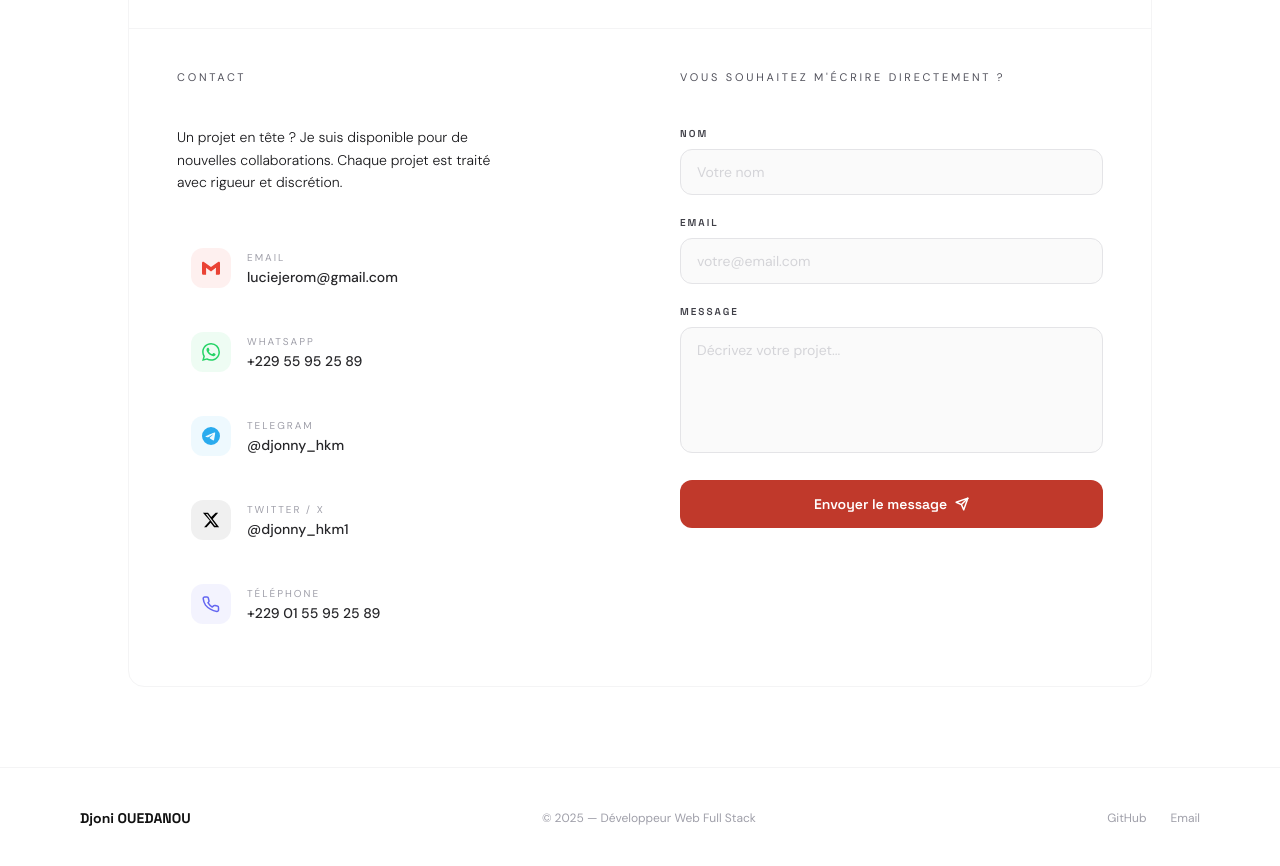
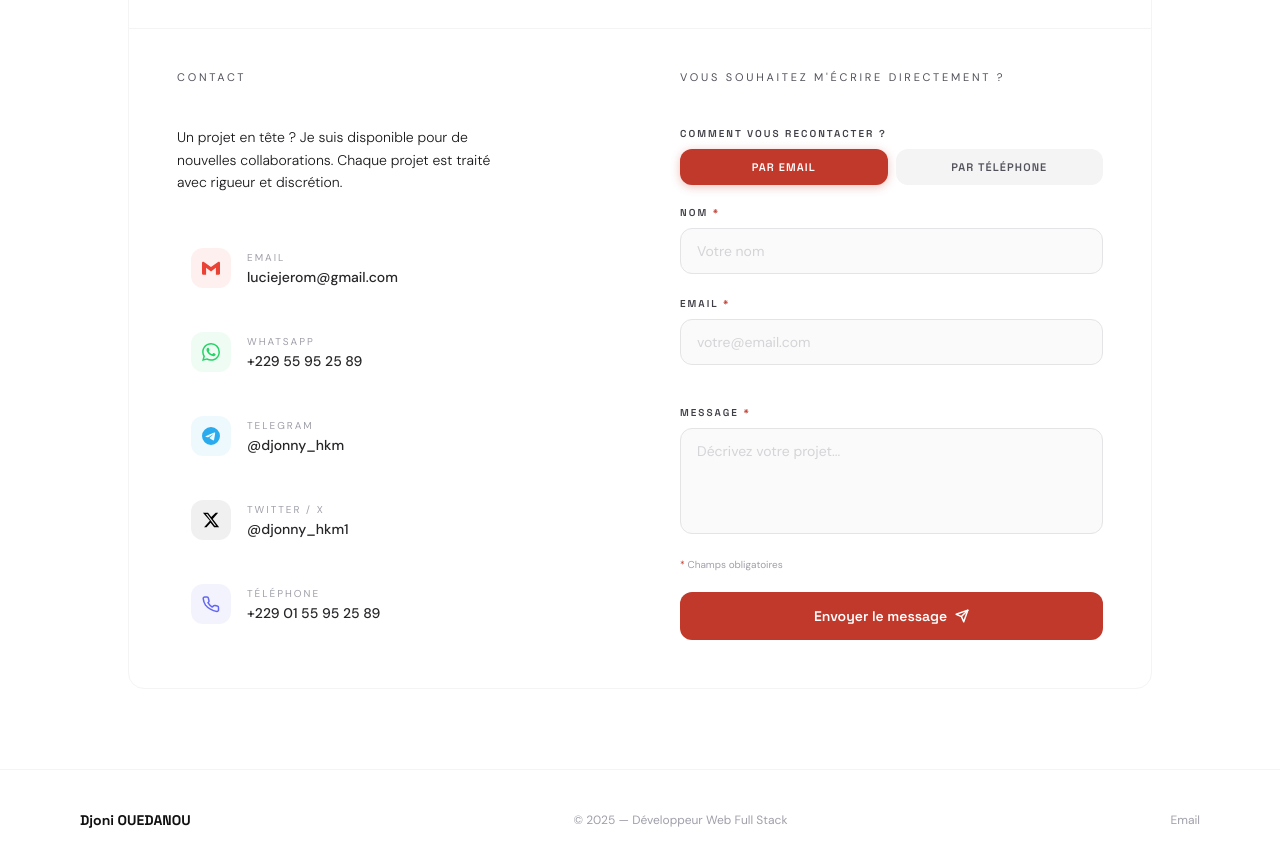
Before and after one commit to Djonihkm/portfolio, a Next.js app: page / in a window 1280 px wide. Shown: the part 3240-4106 px from the top of the page. Built offline with nearby package versions, Linux system fonts and the light colour scheme.

Commit message:
mise à jour du formulaire de contact

```diff
--- a/app/api/contact/route.ts
+++ b/app/api/contact/route.ts
@@ -2,9 +2,9 @@ import { NextRequest, NextResponse } from "next/server";
 import nodemailer from "nodemailer";
 
 export async function POST(req: NextRequest) {
-  const { name, email, message } = await req.json();
+  const { name, email, phone, message, preference } = await req.json();
 
-  if (!name || !email || !message) {
+  if (!name || !message || (preference === "email" && !email) || (preference === "phone" && !phone)) {
     return NextResponse.json({ error: "Champs manquants" }, { status: 400 });
   }
 
@@ -16,18 +16,28 @@ export async function POST(req: NextRequest) {
     },
   });
 
+  const prefLabel = preference === "phone" ? "Téléphone" : "Email";
+  const prefColor = preference === "phone" ? "#6366f1" : "#C0392B";
+  const contactRow = preference === "phone"
+    ? `<tr><td style="padding:10px 0;color:#999;width:100px">Téléphone</td><td style="padding:10px 0"><a href="tel:${phone}" style="color:#6366f1;font-weight:600">${phone}</a></td></tr>`
+    : `<tr><td style="padding:10px 0;color:#999;width:100px">Email</td><td style="padding:10px 0"><a href="mailto:${email}" style="color:#C0392B;font-weight:600">${email}</a></td></tr>`;
+
   await transporter.sendMail({
     from: `"Portfolio — ${name}" <${process.env.GMAIL_USER}>`,
-    to: process.env.GMAIL_USER,
-    replyTo: email,
-    subject: `Nouveau message de ${name}`,
+    to: process.env.GMAIL_PRO,
+    replyTo: email || undefined,
+    subject: `Nouveau message de ${name} — réponse souhaitée par ${prefLabel}`,
     html: `
       <div style="font-family:sans-serif;max-width:560px;margin:auto">
         <h2 style="color:#C0392B;margin-bottom:4px">Nouveau message</h2>
-        <p style="color:#555;font-size:13px;margin-bottom:24px">Via le formulaire de contact du portfolio</p>
+        <p style="color:#555;font-size:13px;margin-bottom:16px">Via le formulaire de contact du portfolio</p>
+        <div style="display:inline-block;background:${prefColor}18;color:${prefColor};font-size:11px;font-weight:700;letter-spacing:0.12em;text-transform:uppercase;padding:4px 12px;border-radius:20px;margin-bottom:20px">
+          Préfère être contacté par ${prefLabel}
+        </div>
         <table style="width:100%;border-collapse:collapse;font-size:14px">
-          <tr><td style="padding:10px 0;color:#999;width:80px">Nom</td><td style="padding:10px 0;color:#111;font-weight:600">${name}</td></tr>
-          <tr><td style="padding:10px 0;color:#999">Email</td><td style="padding:10px 0"><a href="mailto:${email}" style="color:#C0392B">${email}</a></td></tr>
+          <tr><td style="padding:10px 0;color:#999;width:100px">Nom</td><td style="padding:10px 0;color:#111;font-weight:600">${name}</td></tr>
+          ${contactRow}
+          ${email && preference === "phone" ? `<tr><td style="padding:10px 0;color:#999">Email</td><td style="padding:10px 0;color:#888">${email}</td></tr>` : ""}
         </table>
         <hr style="border:none;border-top:1px solid #eee;margin:20px 0"/>
         <p style="font-size:14px;color:#111;line-height:1.7;white-space:pre-wrap">${message}</p>
--- a/app/components/ContactSection.tsx
+++ b/app/components/ContactSection.tsx
@@ -81,10 +81,9 @@ export default function ContactSection() {
   const ref = useRef<HTMLElement>(null);
   const inView = useInView(ref, { once: true, margin: "-80px" });
 
-  const [form, setForm] = useState({ name: "", email: "", message: "" });
-  const [status, setStatus] = useState<
-    "idle" | "loading" | "success" | "error"
-  >("idle");
+  const [form, setForm] = useState({ name: "", email: "", phone: "", message: "" });
+  const [preference, setPreference] = useState<"email" | "phone">("email");
+  const [status, setStatus] = useState<"idle" | "loading" | "success" | "error">("idle");
 
   async function handleSubmit(e: React.FormEvent) {
     e.preventDefault();
@@ -93,11 +92,12 @@ export default function ContactSection() {
       const res = await fetch("/api/contact", {
         method: "POST",
         headers: { "Content-Type": "application/json" },
-        body: JSON.stringify(form),
+        body: JSON.stringify({ ...form, preference }),
       });
       if (!res.ok) throw new Error();
       setStatus("success");
-      setForm({ name: "", email: "", message: "" });
+      setForm({ name: "", email: "", phone: "", message: "" });
+      setPreference("email");
     } catch {
       setStatus("error");
     }
@@ -281,56 +281,112 @@ export default function ContactSection() {
               </motion.div>
             ) : (
               <form onSubmit={handleSubmit} className="flex flex-col gap-5">
-                {/* Nom */}
+
+                {/* Préférence de contact */}
+                <div>
+                  <label className="block text-[10px] tracking-[0.2em] uppercase text-zinc-700 font-semibold mb-2">
+                    Comment vous recontacter ?
+                  </label>
+                  <div className="flex gap-2">
+                    {(["email", "phone"] as const).map((p) => (
+                      <button
+                        key={p}
+                        type="button"
+                        onClick={() => setPreference(p)}
+                        className="flex-1 py-2.5 rounded-xl text-[11px] font-semibold tracking-widest uppercase transition-all duration-200 cursor-pointer"
+                        style={preference === p ? {
+                          background: "var(--accent)",
+                          color: "#fff",
+                          boxShadow: "0 2px 10px rgba(192,57,43,0.3)",
+                        } : {
+                          background: "#f4f4f5",
+                          color: "#52525b",
+                        }}
+                      >
+                        {p === "email" ? "Par email" : "Par téléphone"}
+                      </button>
+                    ))}
+                  </div>
+                </div>
+
+                {/* Nom — toujours requis */}
                 <div className="form-field">
                   <label className="block text-[10px] tracking-[0.2em] uppercase text-zinc-700 font-semibold mb-2">
-                    Nom
+                    Nom <span className="text-[var(--accent)]">*</span>
                   </label>
                   <input
                     type="text"
                     required
                     placeholder="Votre nom"
                     value={form.name}
-                    onChange={(e) =>
-                      setForm((f) => ({ ...f, name: e.target.value }))
-                    }
+                    onChange={(e) => setForm((f) => ({ ...f, name: e.target.value }))}
                     className="contact-input w-full px-4 py-3 rounded-xl border border-zinc-200 text-sm text-zinc-900 placeholder:text-zinc-300 outline-none bg-zinc-50 focus:bg-white transition-all duration-200"
                   />
                 </div>
 
-                {/* Email */}
-                <div className="form-field">
+                {/* Email — visible uniquement si préférence email */}
+                <motion.div
+                  initial={false}
+                  animate={{ height: preference === "email" ? "auto" : 0, opacity: preference === "email" ? 1 : 0 }}
+                  transition={{ duration: 0.25, ease: "easeInOut" }}
+                  className="overflow-hidden"
+                >
+                  <div className="form-field pt-0.5">
                     <label className="block text-[10px] tracking-[0.2em] uppercase text-zinc-700 font-semibold mb-2">
-                    Email
+                      Email <span className="text-[var(--accent)]">*</span>
                     </label>
                     <input
                       type="email"
-                    required
+                      required={preference === "email"}
                       placeholder="votre@email.com"
                       value={form.email}
-                    onChange={(e) =>
-                      setForm((f) => ({ ...f, email: e.target.value }))
-                    }
+                      onChange={(e) => setForm((f) => ({ ...f, email: e.target.value }))}
                       className="contact-input w-full px-4 py-3 rounded-xl border border-zinc-200 text-sm text-zinc-900 placeholder:text-zinc-300 outline-none bg-zinc-50 focus:bg-white transition-all duration-200"
                     />
                   </div>
+                </motion.div>
 
-                {/* Message */}
+                {/* Téléphone — visible uniquement si préférence téléphone */}
+                <motion.div
+                  initial={false}
+                  animate={{ height: preference === "phone" ? "auto" : 0, opacity: preference === "phone" ? 1 : 0 }}
+                  transition={{ duration: 0.25, ease: "easeInOut" }}
+                  className="overflow-hidden"
+                >
+                  <div className="form-field pt-0.5">
+                    <label className="block text-[10px] tracking-[0.2em] uppercase text-zinc-700 font-semibold mb-2">
+                      Téléphone <span className="text-[var(--accent)]">*</span>
+                    </label>
+                    <input
+                      type="tel"
+                      required={preference === "phone"}
+                      placeholder="+229 XX XX XX XX"
+                      value={form.phone}
+                      onChange={(e) => setForm((f) => ({ ...f, phone: e.target.value }))}
+                      className="contact-input w-full px-4 py-3 rounded-xl border border-zinc-200 text-sm text-zinc-900 placeholder:text-zinc-300 outline-none bg-zinc-50 focus:bg-white transition-all duration-200"
+                    />
+                  </div>
+                </motion.div>
+
+                {/* Message — toujours requis */}
                 <div className="form-field">
                   <label className="block text-[10px] tracking-[0.2em] uppercase text-zinc-700 font-semibold mb-2">
-                    Message
+                    Message <span className="text-[var(--accent)]">*</span>
                   </label>
                   <textarea
                     required
-                    rows={5}
+                    rows={4}
                     placeholder="Décrivez votre projet..."
                     value={form.message}
-                    onChange={(e) =>
-                      setForm((f) => ({ ...f, message: e.target.value }))
-                    }
+                    onChange={(e) => setForm((f) => ({ ...f, message: e.target.value }))}
                     className="contact-input w-full px-4 py-3 rounded-xl border border-zinc-200 text-sm text-zinc-900 placeholder:text-zinc-300 outline-none bg-zinc-50 focus:bg-white transition-all duration-200 resize-none"
                   />
                 </div>
+
+                {/* Légende champs obligatoires */}
+                <p className="text-[10px] text-zinc-400 -mt-1">
+                  <span className="text-[var(--accent)]">*</span> Champs obligatoires
+                </p>
 
                 {status === "error" && (
                   <p className="text-xs text-red-500">
--- a/app/layout.tsx
+++ b/app/layout.tsx
@@ -2,6 +2,7 @@ import type { Metadata } from "next";
 import { Space_Grotesk, DM_Sans } from "next/font/google";
 import "./globals.css";
 import Nav from "./components/Nav";
+import Link from "next/link";
 
 /* ── Équivalent DIN Neue Zeitgeist Grotesk → titres ── */
 const spaceGrotesk = Space_Grotesk({
@@ -34,13 +35,11 @@ export default function RootLayout({
         <footer className="border-t border-zinc-100 px-6 md:px-14 lg:px-20 py-10">
           <div className="flex flex-col md:flex-row justify-between items-start md:items-center gap-3">
             <span className="text-sm font-bold" style={{ fontFamily: "var(--font-display)" }}>
-              Djoni OUEDANOU
+              <Link href="/">Djoni OUEDANOU</Link>
             </span>
             <p className="text-xs text-zinc-400">© 2025 — Développeur Web Full Stack</p>
-            <div className="flex gap-6">
-              <a href="https://github.com/djonihkm" target="_blank" rel="noopener noreferrer"
-                 className="text-xs text-zinc-400 hover:text-zinc-900 transition-colors">GitHub</a>
-              <a href="mailto:djonihkm@gmail.com"
+            <div className="flex justify-end">
+              <a href="mailto:luciejerom@gmail.com"
                  className="text-xs text-zinc-400 hover:text-zinc-900 transition-colors">Email</a>
             </div>
           </div>
```
Lines whose indentation alone changed are shown as unchanged.
